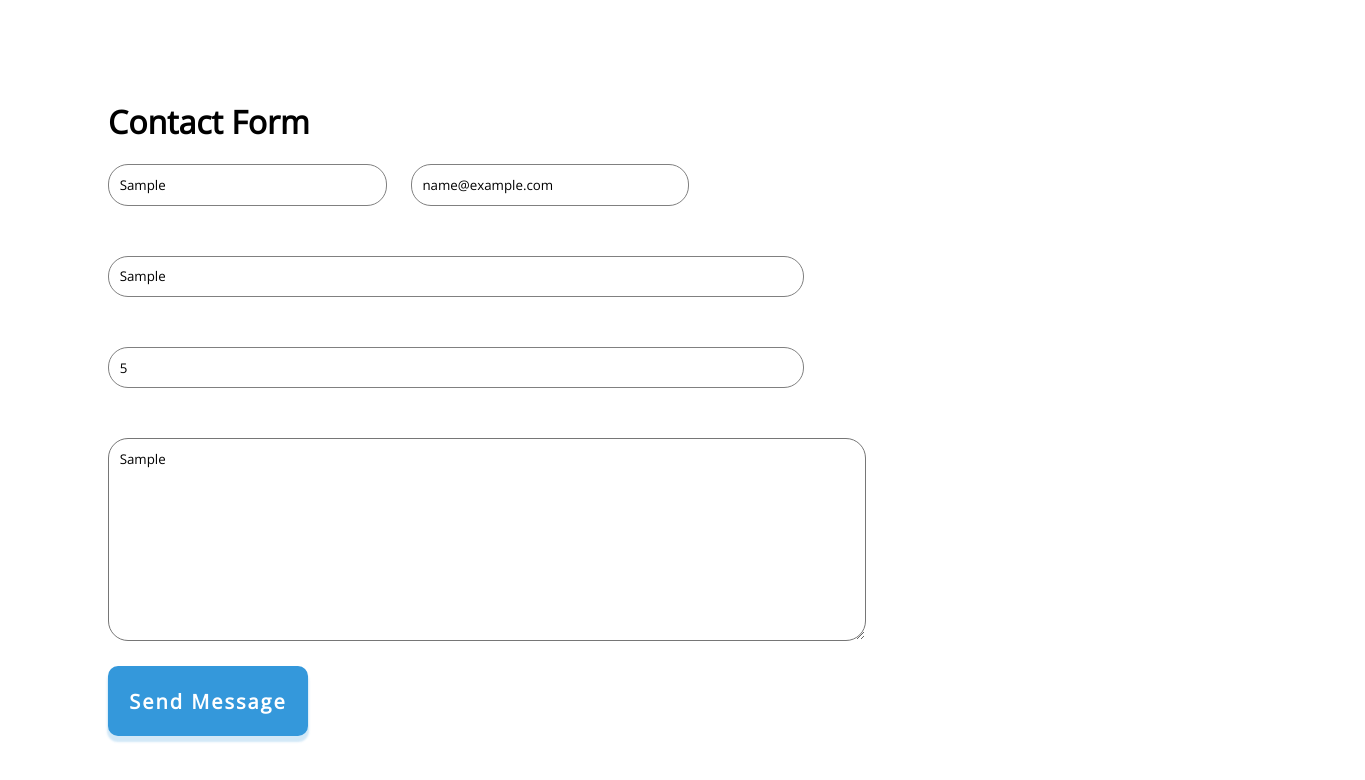
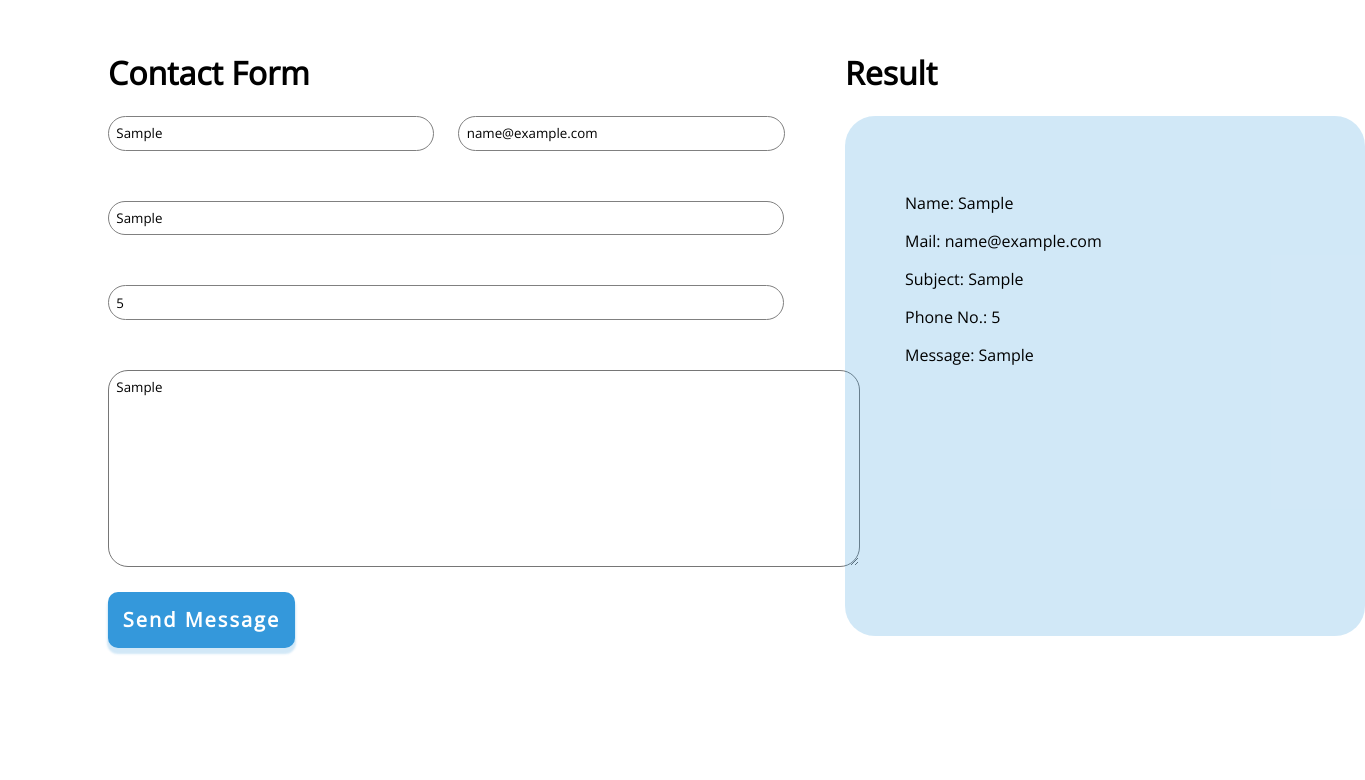
Before and after one commit to Md-TarikulIslam/form, a plain HTML site: page index.html in a window 1280 px wide. Both pictures are taken after typing "Sample", "name@example.com", "Sample", "5", "Sample" into the empty fields and a click on the button "Send Message". Shown: the whole page, 1365 px wide, since content can reach past the window. Drawn offline with nearby package versions, Linux system fonts and the light colour scheme.

Commit message:
result aded

```diff
--- /dev/null
+++ b/app.js
@@ -0,0 +1,72 @@
+
+document.getElementById('btn').addEventListener('click', function(){
+
+    const yourName = document.getElementById('name');
+    const yourNameValue = yourName.value
+    // console.log(yourNameValue);
+
+    const nameHandle = document.getElementById('name-handle');
+    const nameHandleInnerText = nameHandle.innerText;
+
+    const totalName = nameHandleInnerText + " " + yourNameValue;
+
+    nameHandle.innerText = totalName;
+
+
+
+
+    const yourMail = document.getElementById('email');
+    const yourMailValue = yourMail.value
+    // console.log(yourMailValue);
+
+    const mailHandle = document.getElementById('email-handle');
+    const mailHandleInnerText = mailHandle.innerText;
+
+    const totalMail = mailHandleInnerText + " "+ yourMailValue;
+
+    mailHandle.innerText = totalMail;
+
+
+
+
+    const yourSubject = document.getElementById('subject');
+    const yourSubjectValue = yourSubject.value;
+    // console.log(yourSubjectValue);
+
+    const yourSubjectHandle = document.getElementById('subject-handle');
+    const yourSubjectHandleInnerText = yourSubjectHandle.innerText;
+
+    const totalSubject = yourSubjectHandleInnerText + " " + yourSubjectValue;
+
+    yourSubjectHandle.innerText = totalSubject;
+
+
+
+
+    const yourPhone = document.getElementById('phone');
+    const yourPhoneValue = yourPhone.value;
+    // console.log(yourPhoneValue);
+
+    const yourPhoneHandle = document.getElementById('phone-handle');
+    const yourPhoneHandleInnerText= yourPhoneHandle.innerText;
+
+    const totalPhone = yourPhoneHandleInnerText + " " + yourPhoneValue;
+
+    yourPhoneHandle.innerText=totalPhone;
+
+
+
+
+    const yourText = document.getElementById('text');
+    const yourTextValue = yourText.value;
+    // console.log(yourTextValue);
+
+    const yourTextHandle = document.getElementById('text-handle');
+    const yourTextHandleInnerText = yourTextHandle.innerText;
+
+    const totalText = yourTextHandleInnerText + " " + yourTextValue;
+
+    yourTextHandle.innerText = totalText;
+
+
+})
--- a/index.html
+++ b/index.html
@@ -11,18 +11,32 @@
 <link href="https://fonts.googleapis.com/css2?family=Open+Sans&display=swap" rel="stylesheet">
 </head>
 <body>
-    <div class="container">
-        <h1>Contact Form</h1>
-        <div class="flex">
-            <input class="half-width" type="text" placeholder="Your Name">
-            <input class="half-width" type="email" name="" id="" placeholder="Your Email">
+   <div class="flex container">
+    <div>
+        <h1 id="header">Contact Form</h1>
+        <div class="second-flex">
+            <input id="name" class="half-width" type="text" placeholder="Your Name">
+            <input id="email" class="half-width" type="email" name="" id="" placeholder="Your Email">
         </div>
-        <input class="full-width" type="text" placeholder="Subject">
-        <input class="full-width" type="number" name="" id="" placeholder="Phone No.">
+        <input id="subject" class="full-width" type="text" placeholder="Subject">
+        <input id="phone" class="full-width" type="number" name="" id="" placeholder="Phone No.">
         <div>
-            <textarea class="textarea" name="" id="" cols="90" rows="10" placeholder="Your Message"></textarea>
+            <textarea id="text" class="textarea" name="" id="" cols="90" rows="10" placeholder="Your Message"></textarea>
         </div>
-       <button class="btn">Send Message</button>
+       <button id="btn" class="btn">Send Message</button>
     </div>
+
+   <div>
+       <h1 class="result">Result</h1>
+       <div class="box">
+       <p id="name-handle">Name: </p>
+       <p id="email-handle">Mail: </p>
+       <p id="subject-handle">Subject: </p>
+       <p id="phone-handle">Phone No.: </p>
+       <p id="text-handle">Message: </p>
+    </div>
+    </div>
+</div>
+    <script src="app.js"></script>
 </body>
 </html>
--- a/style.css
+++ b/style.css
@@ -1,11 +1,15 @@
 *{
     font-family: 'Open Sans', sans-serif;
 }
+.flex{
+    display: flex;
+    justify-content: space-evenly;
+}
 .container{
-    margin: 100px;
+    margin: 30px 100px;
 }
 .half-width{
-    width: 20%;
+    width: 280px;
     padding: 1% 5% 1% 1%;
     border-radius: 20px;
     margin-right: 20px;
@@ -40,8 +44,17 @@ padding: 1%;
     background-color: blue;
 }
 
+.box{
+    border-radius: 30px;
+    background-color: #3498db39;
+    padding: 60px;
+    width: 400px;
+    height: 400px;
+    text-align: justify;
+}
+
 @media only screen and (max-width:480px) {
-    .flex{
+    .second-flex{
         display: flex;
         flex-direction: column;
     }
@@ -52,9 +65,24 @@ padding: 1%;
         width: 200px;
     }
     .btn{
+        position: relative;
+        left: 50px;
         font-size: 10px;
         height: 40px;
         padding: 2%;
     }
-
+    .flex{
+        flex-direction: column;
+    }
+    .box{
+        margin: 0;
+        position: relative;
+        height: 200px;
+        width: 200px;
+        right: 50px;
+    }
+    .result{
+        margin-top: 60px;
+        text-align: center;
+    }
 }
```
Also changed, not shown: 1.webp (added).
